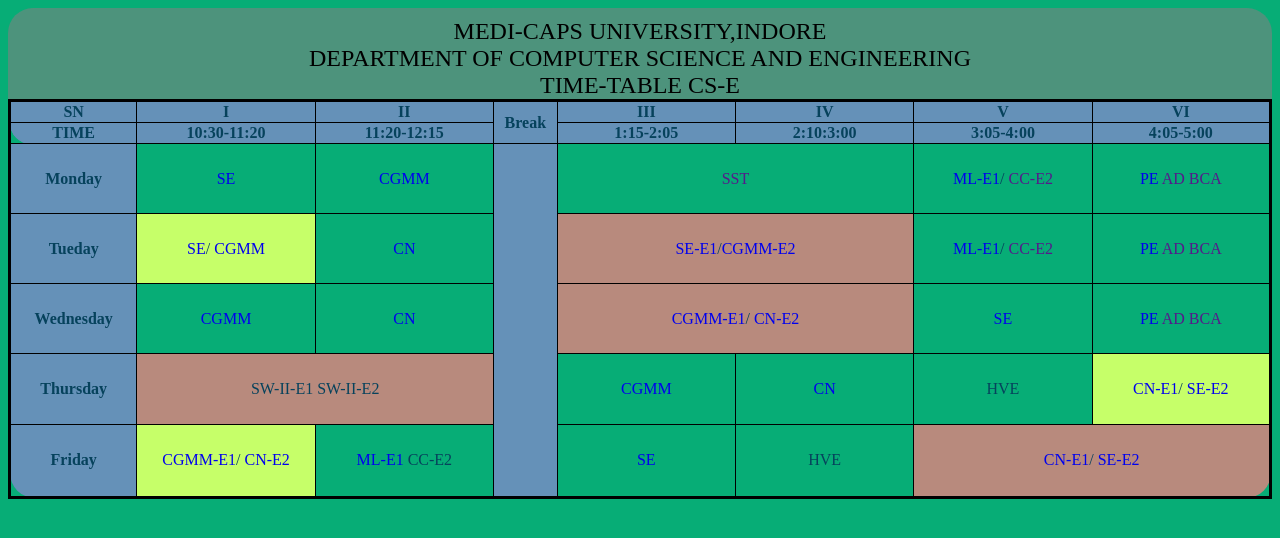
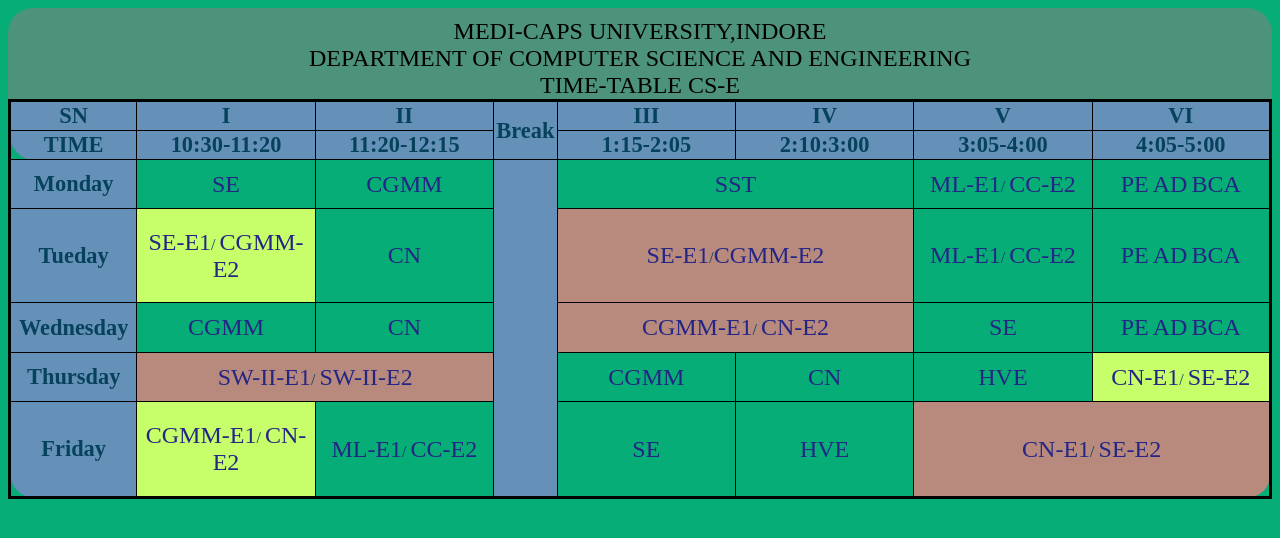
Before and after one commit to agreshgupta/TimeTableCS-E, a plain HTML site: page index.html in a window 1280 px wide. Drawn offline with Linux system fonts and the light colour scheme.

Commit message:
sixth commit

```diff
--- a/index.html
+++ b/index.html
@@ -43,11 +43,14 @@
 
         a {
             text-decoration: none;
+            font-size: 1.5em;
+            color: rgb(37, 37, 134);
         }
 
         th {
             width: 10%;
             background-color: rgb(101, 145, 184);
+            font-size: 1.4em;
         }
 
         td {
@@ -137,8 +140,8 @@
             <tr>
                 <th>Tueday</th>
                 <td class="tutorial"><a
-                        href="https://us02web.zoom.us/j/4892642489?pwd=UTlZNE90N3IzMWQ2RUVpdjVraWN1dz09">SE</a>/
-                    <a href="https://us02web.zoom.us/j/9820889751?pwd=aGhIUHFIcVZPYk01YUJ6RzNhZnVzQT09">CGMM</a></td>
+                        href="https://us02web.zoom.us/j/4892642489?pwd=UTlZNE90N3IzMWQ2RUVpdjVraWN1dz09">SE-E1</a>/
+                    <a href="https://us02web.zoom.us/j/9820889751?pwd=aGhIUHFIcVZPYk01YUJ6RzNhZnVzQT09">CGMM-E2</a></td>
                 <td><a href="https://us02web.zoom.us/j/4566506496?pwd=emVsRS8xN0RwMEI3azJqN1RlR3Izdz09">CN</a></td>
 
                 <td class="lab" colspan="2"><a
@@ -168,12 +171,13 @@
 
             <tr>
                 <th>Thursday</th>
-                <td class="lab" colspan="2">SW-II-E1 SW-II-E2</td>
+                <td class="lab" colspan="2"><a href = "https://us02web.zoom.us/j/86249553230?pwd=SHJSK2h1ZWl4bTB4Z1VFRmZnckdxZz09">SW-II-E1</a>/
+                     <a href = "https://us02web.zoom.us/j/6234668348?pwd=NlJIOEJ3eDdobitIZlU5K0MzRUordz09">SW-II-E2</a></td>
 
 
                 <td><a href="https://us02web.zoom.us/j/9820889751?pwd=aGhIUHFIcVZPYk01YUJ6RzNhZnVzQT09">CGMM</a></td>
                 <td><a href="https://us02web.zoom.us/j/4566506496?pwd=emVsRS8xN0RwMEI3azJqN1RlR3Izdz09">CN</a></td>
-                <td>HVE</td>
+                <td><a href = "">HVE</a></td>
                 <td class="tutorial"><a
                         href="https://us02web.zoom.us/j/4566506496?pwd=emVsRS8xN0RwMEI3azJqN1RlR3Izdz09">CN-E1</a>/
                     <a href="https://us02web.zoom.us/j/4892642489?pwd=UTlZNE90N3IzMWQ2RUVpdjVraWN1dz09">SE-E2</a></td>
@@ -184,11 +188,11 @@
                 <td class="tutorial"><a
                         href="https://us02web.zoom.us/j/9820889751?pwd=aGhIUHFIcVZPYk01YUJ6RzNhZnVzQT09">CGMM-E1</a>/
                     <a href="https://us02web.zoom.us/j/4566506496?pwd=emVsRS8xN0RwMEI3azJqN1RlR3Izdz09">CN-E2</a></td>
-                <td><a href="https://us02web.zoom.us/j/83036790728?pwd=NFFNRVBGZlFCenh2Q1pZL2x6RlBDUT09">ML-E1</a> CC-E2
-                </td>
+                <td><a href="https://us02web.zoom.us/j/83036790728?pwd=NFFNRVBGZlFCenh2Q1pZL2x6RlBDUT09">ML-E1</a>/
+                     <a href = " ">CC-E2</a></td>
 
                 <td><a href="https://us02web.zoom.us/j/4892642489?pwd=UTlZNE90N3IzMWQ2RUVpdjVraWN1dz09">SE</a></td>
-                <td>HVE</td>
+                <td><a href = "">HVE</a></td>
                 <td class="lab" colspan="2"><a
                         href="https://us02web.zoom.us/j/4566506496?pwd=emVsRS8xN0RwMEI3azJqN1RlR3Izdz09">CN-E1</a>/
                     <a href="https://us02web.zoom.us/j/4892642489?pwd=UTlZNE90N3IzMWQ2RUVpdjVraWN1dz09">SE-E2</a></td>
```
